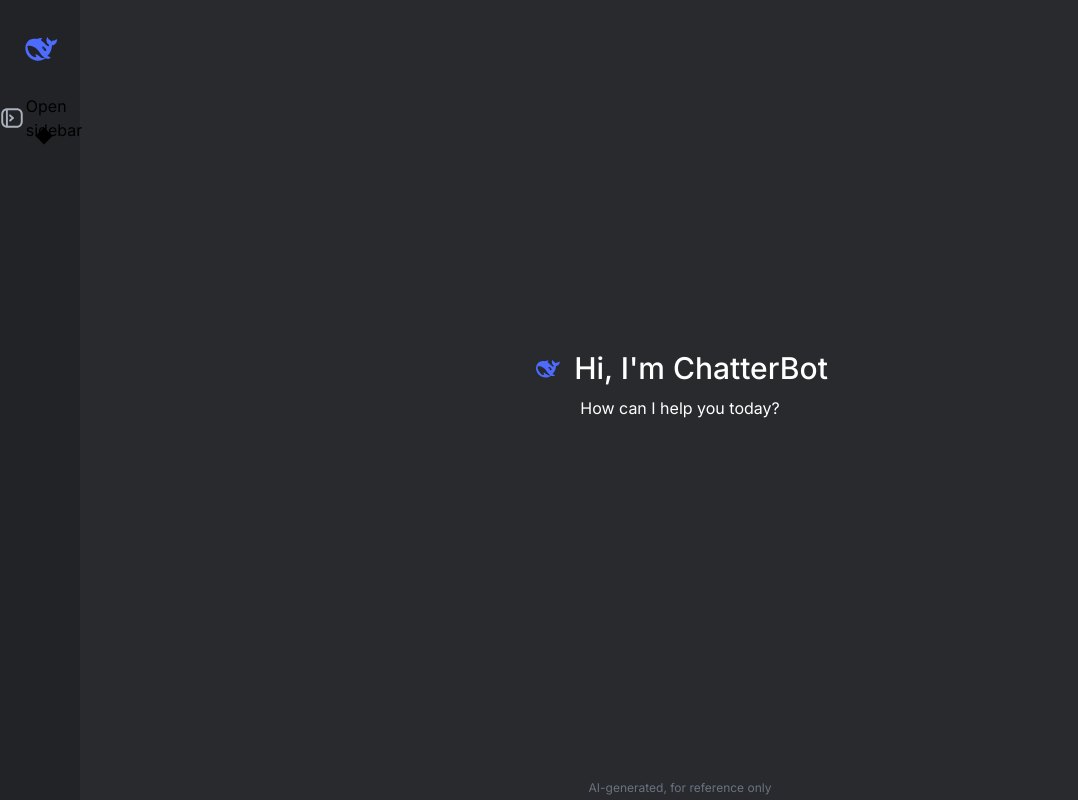
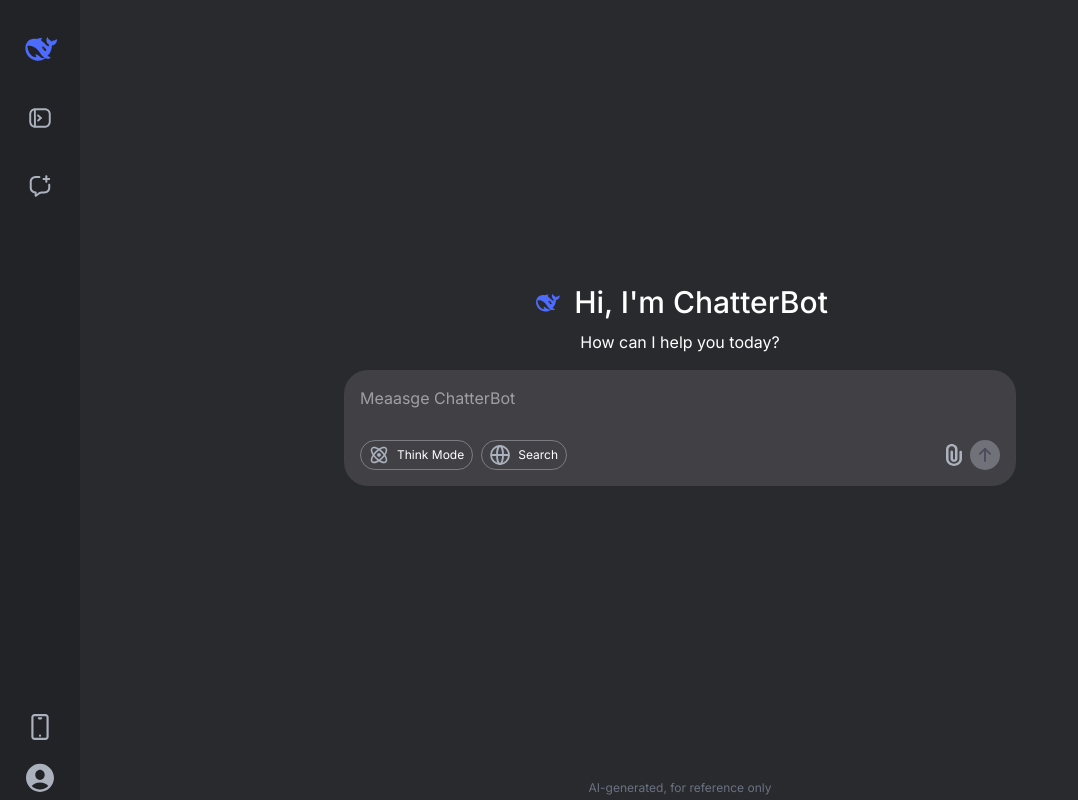
Before and after one commit to OmarSharieff/chatter-bot, a Next.js app: page / in a window 1280 px wide. Shown: the whole page, without its empty margins (0-1078 px from the left). Built offline with nearby package versions, Linux system fonts and the light colour scheme.

Commit message:
Add PromptBox component

```diff
--- a/app/page.jsx
+++ b/app/page.jsx
@@ -1,5 +1,6 @@
 "use client";
 import { assets } from "@/assets/assets.js";
+import PromptBox from "@/components/PromptBox";
 import Sidebar from "@/components/Sidebar";
 import Image from "next/image";
 import { useState } from "react";
@@ -42,7 +43,7 @@ export default function Home() {
           ) : (
             <div></div>
           )}
-          {/* prompt box */}
+          <PromptBox isLoading={isLoading} setIsLoading={setIsLoading}/>
           <p className="text-xs absolute bottom-1 text-gray-500">
             AI-generated, for reference only
           </p>
--- /dev/null
+++ b/components/PromptBox.jsx
@@ -0,0 +1,62 @@
+import { assets } from "@/assets/assets";
+import Image from "next/image";
+import React, { useState } from "react";
+
+function PromptBox({isLoading, setIsLoading}) {
+  const [prompt, setPrompt] = useState("");
+
+  return (
+    <form
+      className={`w-full ${
+        false ? "max-w-3xl" : "max-w-2xl"
+      } bg-[#404045] p-4 rounded-3xl mt-4 transition-all`}
+    >
+      <textarea
+        className="outline-none w-full resize-none overflow-hidden break-words bg-transparent"
+        rows={2}
+        placeholder="Meaasge ChatterBot"
+        required
+        onChange={(e)=> setPrompt(e.target.value)}
+        value={prompt}
+      />
+
+      <div className="flex items-center justify-between text-sm">
+        <div className="flex items-center gap-2">
+          <p className="flex items-center gap-2 text-xs border border-gray-300/40 px-2 py-1 rounded-full cursor-pointer hover:bg-gray-500/20 transition">
+            <Image
+              className="h-5"
+              src={assets.deepthink_icon}
+              alt="thinking icon"
+            />
+            Think Mode
+          </p>
+          <p className="flex items-center gap-2 text-xs border border-gray-300/40 px-2 py-1 rounded-full cursor-pointer hover:bg-gray-500/20 transition">
+            <Image
+              className="h-5"
+              src={assets.search_icon}
+              alt="thinking icon"
+            />
+            Search
+          </p>
+        </div>
+
+        <div className="flex items-center gap-2">
+          <Image
+            className="w-4 cursor-pointer"
+            src={assets.pin_icon}
+            alt="pin icon"
+          />
+          <button className={`${prompt ? "bg-primary" : "bg-[#71717a]"} rounded-full p-2 cursor-pointer`}>
+            <Image
+              className="w-3.5 aspect-square"
+              src={prompt ? assets.arrow_icon : assets.arrow_icon_dull}
+              alt="pin icon"
+            />
+          </button>
+        </div>
+      </div>
+    </form>
+  );
+}
+
+export default PromptBox;
--- a/components/Sidebar.jsx
+++ b/components/Sidebar.jsx
@@ -1,26 +1,114 @@
-import { assets } from '@/assets/assets'
-import Image from 'next/image'
-import React from 'react'
+import { assets } from "@/assets/assets";
+import Image from "next/image";
+import React from "react";
 
-function Sidebar({expand, setExpand}) {
+function Sidebar({ expand, setExpand }) {
   return (
-    <div className={`flex flex-col justify-between bg-[#212327] pt-7 transition-all z-50 max-md:absolute max-md:h-screen ${expand ? 'p-4 w-64' : 'md:w-20 w-0 max-md:overflow-hidden'}`}>
+    <div
+      className={`flex flex-col justify-between bg-[#212327] pt-7 transition-all z-50 max-md:absolute max-md:h-screen ${
+        expand ? "p-4 w-64" : "md:w-20 w-0 max-md:overflow-hidden"
+      }`}
+    >
       <div>
-        <div className={`flex ${expand ? "flex-row gap-10" : "flex-col items-center gap-8"}`}>
-          <Image className={expand ? "w-36" : "w-10"} src={expand ? assets.logo_text : assets.logo_icon} alt="" width={100}/>
+        <div
+          className={`flex ${
+            expand ? "flex-row gap-10" : "flex-col items-center gap-8"
+          }`}
+        >
+          <Image
+            className={expand ? "w-36" : "w-10"}
+            src={expand ? assets.logo_text : assets.logo_icon}
+            alt=""
+            width={100}
+          />
 
-          <div onClick={()=> expand ? setExpand(false) : setExpand(true)} className='group relative flex items-center justify-center hover:bg-gray-500/20 transition-all duration-300 h-9 w-9 aspect-square rounded-lg cursor-pointer'>
-            <Image src={assets.menu_icon} alt="" className='md:hidden'/>
-            <Image src={expand ? assets.sidebar_close_icon : assets.sidebar_icon} alt="" className='hidden md:block w-7'/>
-            <div>
-              {expand ? 'Close sidebar' : 'Open sidebar'}
-              <div className={`w-3 h-3 absolute bg-black rotate-45 ${expand ? "left-1/2 -top-1.5 -translate-x-1/2" : "left-4 -bottom-1.5"}`}></div>
+          <div
+            onClick={() => (expand ? setExpand(false) : setExpand(true))}
+            className="group relative flex items-center justify-center hover:bg-gray-500/20 transition-all duration-300 h-9 w-9 aspect-square rounded-lg cursor-pointer"
+          >
+            <Image src={assets.menu_icon} alt="" className="md:hidden" />
+            <Image
+              src={expand ? assets.sidebar_close_icon : assets.sidebar_icon}
+              alt=""
+              className="hidden md:block w-7"
+            />
+            <div
+              className={`absolute w-max ${
+                expand ? "left-1/2 -translate-x-1/2 top-12" : "-top-12 left-0"
+              } opacity-0 group-hover:opacity-100 transition bg-black text-white text-sm px-3 py-2 rounded-lg shadow-lg pointer-events-none`}
+            >
+              {expand ? "Close sidebar" : "Open sidebar"}
+              <div
+                className={`w-3 h-3 absolute bg-black rotate-45 ${
+                  expand
+                    ? "left-1/2 -top-1.5 -translate-x-1/2"
+                    : "left-4 -bottom-1.5"
+                }`}
+              ></div>
             </div>
           </div>
         </div>
+        <button
+          className={`mt-8 flex items-center justify-center cursor-pointer ${
+            expand
+              ? "bg-primary hover:opacity-90 rounded-2xl gap-2 p-2.5 w-max"
+              : "group relative h-9 w-9 mx-auto hover:bg-gray-500/30 rounded-lg"
+          }`}
+        >
+          <Image
+            className={expand ? "w-6" : "w-7"}
+            src={expand ? assets.chat_icon : assets.chat_icon_dull}
+            alt="chat icon"
+          />
+          <div className="absolute w-max -top-12 -right-12 opacity-0 group-hover:opacity-100 transition bg-black text-white text-sm px-3 py-2 rounded-lg shadow-lg pointer-events-none">
+            New chat
+            <div className="w-3 h-3 absolute bg-black rotate-45 left-4 -bottom-1.5"></div>
+          </div>
+          {expand && <p className="text-white text font-medium">New chat</p>}
+        </button>
+
+        <div
+          className={`mt-8 text-white/25 text-sm ${
+            expand ? "block" : "hidden"
+          }`}
+        >
+          <p className="my-1">Recents</p>
+          {/* chatlabel */}
+        </div>
+      </div>
+
+      <div>
+        <div className={`flex items-center cursor-pointer group relative ${expand ? "gap-1 text-white/80 text-sm p-2.5 border border-primary rounded-lg hover:bg-white/10 cursor-pointer" : "h-10 w-10 mx-auto hover:bg-gray-500/30 rounded-lg"}`}>
+          <Image
+            className={expand ? "w-5" : "w-6.5 mx-auto"}
+            src={expand ? assets.phone_icon : assets.phone_icon_dull}
+            alt=""
+          />
+          <div className={`absolute -top-60 pb-8 ${!expand && "-right-40"} opacity-0 group-hover:opacity-100 hidden group-hover:block transition`}>
+            <div className="relative w-max bg-black text-white text-sm p-3 rounded-lg shadow-lg">
+              <Image src={assets.qrcode} alt="" className="w-44" />
+              <p>Scan to get ChatterBot App</p>
+              <div
+                className={`w-3 h-3 absolute bg-black rotate-45 ${
+                  expand ? "right-1/2" : "left-4"
+                } -bottom-1.5`}
+              ></div>
+            </div>
+          </div>
+        {expand && (
+          <>
+            <span>Get App</span> <Image alt="" src={assets.new_icon} />
+          </>
+        )}
+        </div>
+
+        <div className={`flex items-center ${expand ? 'hover:bg-white/10 rounded-lg' : 'justify-center w-full'} gap-3 text-white/60 text-sm p-2 mt-2 cursor-pointer`}>
+          <Image src={assets.profile_icon} alt="profile icon" className="w-7"/>
+          {expand && <span>My Profile</span>}
+        </div>
       </div>
     </div>
-  )
+  );
 }
 
-export default Sidebar
+export default Sidebar;
```
